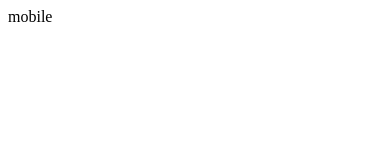
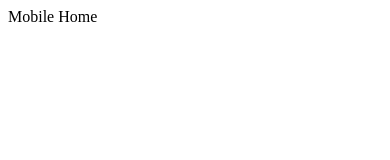
Before and after one commit to mmfallacy/tomato-old, a React (Vite) app: page / in a window 390 px wide. Shown: the top 160 px of the page. Built offline with nearby package versions, Linux system fonts and the light colour scheme.

Commit message:
FEAT: Change desktop and mobile page to router switch

```diff
--- a/src/App.jsx
+++ b/src/App.jsx
@@ -1,14 +1,14 @@
 import React from "react";
 import { BrowserRouter as Router, Route, Switch } from "react-router-dom";
-import DesktopPage from "@/pages/DesktopPage";
-import MobilePage from "@/pages/MobilePage";
+import DesktopRouter from "@/pages/DesktopRouter";
+import MobileRouter from "@/pages/MobileRouter";
 import { isDesktop } from "@/helpers";
 
 function App() {
     return (
         <Router>
             <Route exact path="/">
-                {isDesktop() ? <DesktopPage /> : <MobilePage />}
+                {isDesktop() ? <DesktopRouter /> : <MobileRouter />}
             </Route>
         </Router>
     );
--- a/src/pages/DesktopPage.jsx
+++ /dev/null
@@ -1,7 +0,0 @@
-import React from "react";
-
-const DesktopPage = () => {
-    return <div>Desktop</div>;
-};
-
-export default DesktopPage;
--- /dev/null
+++ b/src/pages/DesktopRouter.jsx
@@ -0,0 +1,13 @@
+import React from "react";
+import { Switch, Route, useRouteMatch } from "react-router-dom";
+
+const DesktopPage = () => {
+    const { path } = useRouteMatch();
+    return (
+        <Switch>
+            <Route path={path}>Desktop Home</Route>
+        </Switch>
+    );
+};
+
+export default DesktopPage;
--- a/src/pages/MobilePage.jsx
+++ /dev/null
@@ -1,7 +0,0 @@
-import React from "react";
-
-const MobilePage = () => {
-    return <div>mobile</div>;
-};
-
-export default MobilePage;
--- /dev/null
+++ b/src/pages/MobileRouter.jsx
@@ -0,0 +1,13 @@
+import React from "react";
+import { Switch, Route, useRouteMatch } from "react-router-dom";
+
+const MobilePage = () => {
+    const { path } = useRouteMatch();
+    return (
+        <Switch>
+            <Route path={path}>Mobile Home</Route>
+        </Switch>
+    );
+};
+
+export default MobilePage;
```
